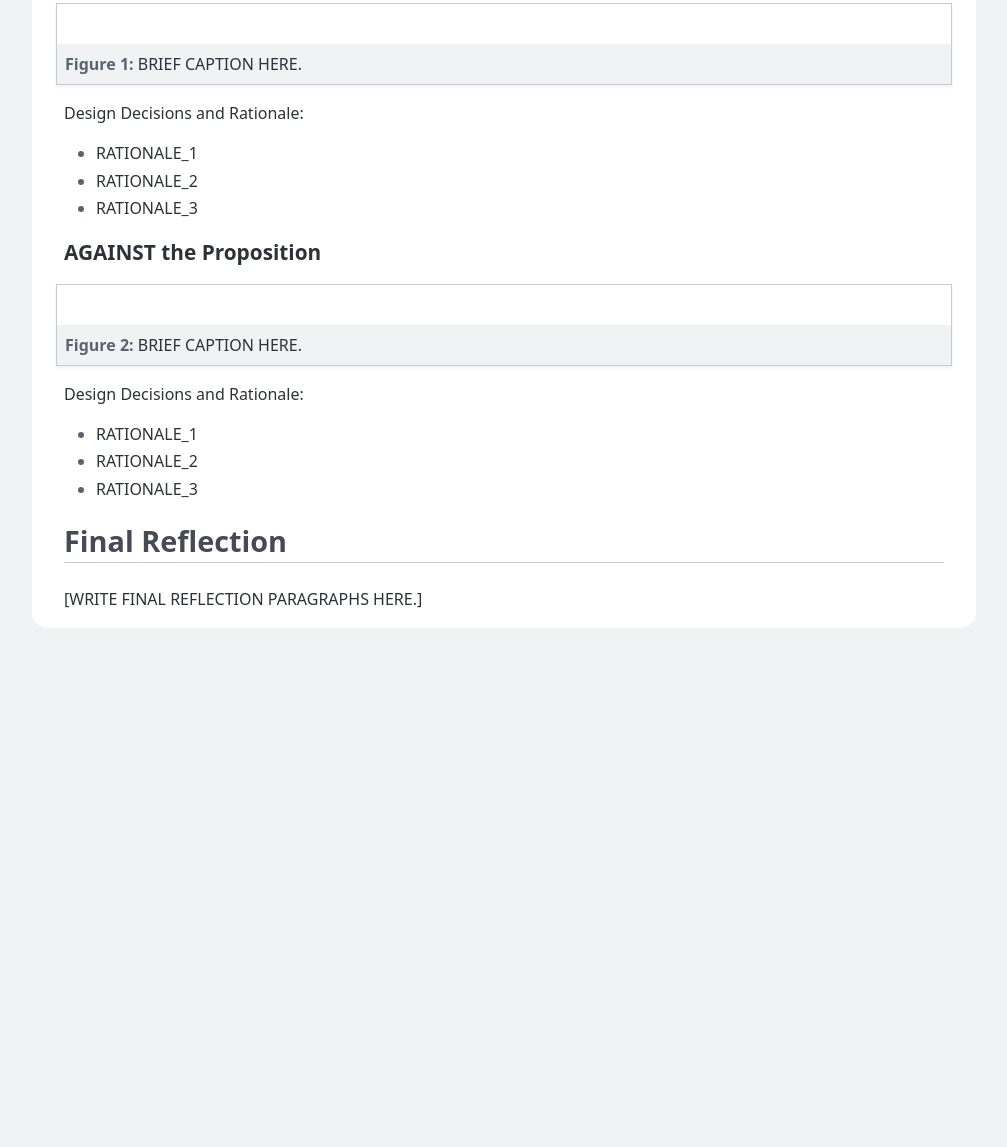
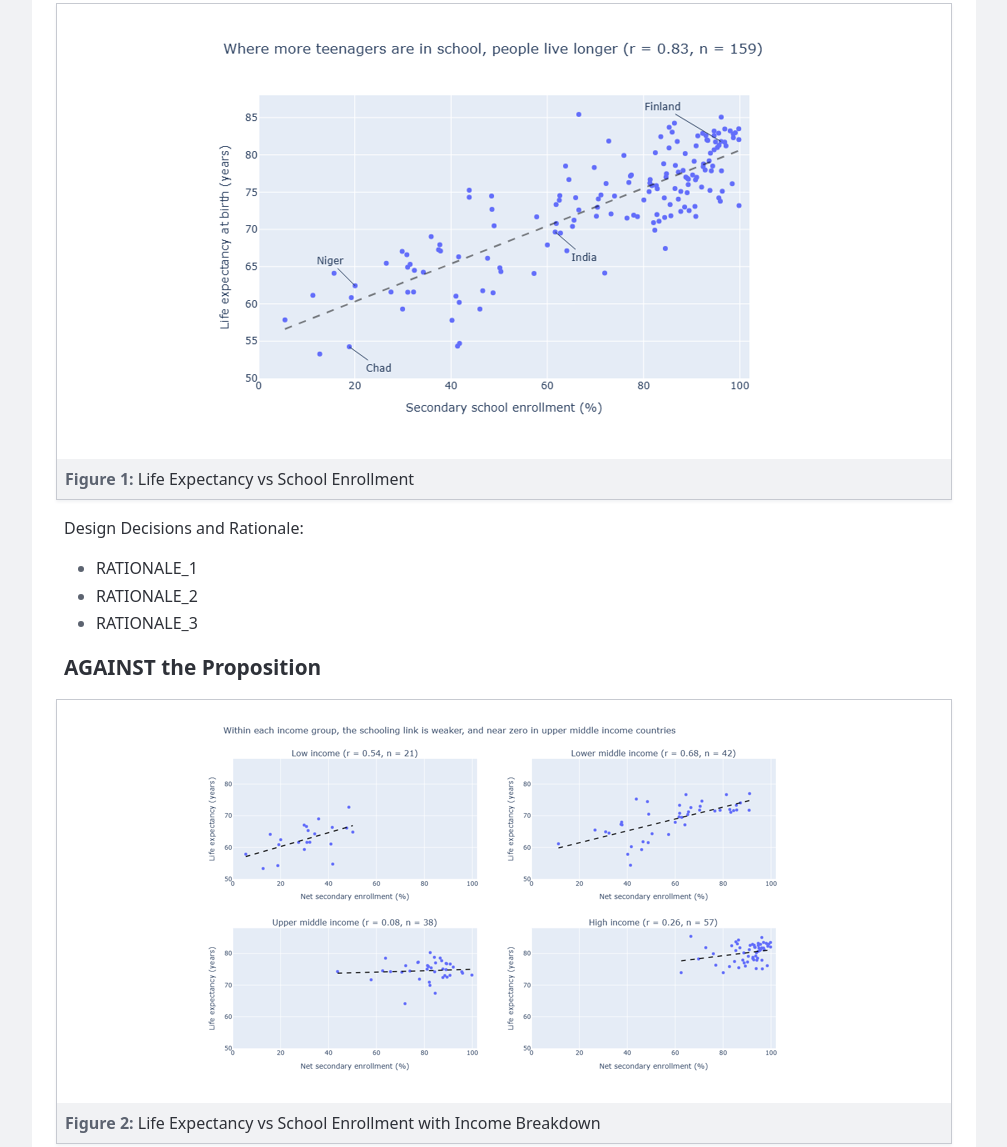
Before and after one commit to jamaro7179-sys/DSC209R_portfolio_lab1, a plain HTML site: page projects/Project2_Content/Project2.html in a window 1280 px wide. Shown: the part 519-1666 px from the top of the page, without its empty margins (136-1143 px from the left). Before the commit the page ends 1155 px from the top, so only its background shows below. Drawn offline with Linux system fonts and the light colour scheme.

Commit message:
Project 2 images, page set up

```diff
--- a/lib/projects.json
+++ b/lib/projects.json
@@ -1,13 +1,13 @@
   [
     {
       "title": "Project 2: Persuasive or Deceptive Visualization?",
-      "year": 2025,
+      "year": 2026,
       "image": "https://vis-society.github.io/labs/2/images/empty.svg",
       "description": "A short sentence or two about what you built."
     },
     {
-      "title": "Project 1: Visualization",
-      "year": 2026,
+      "title": "Project 1: Still to Come...",
+      "year": 2025,
       "image": "https://vis-society.github.io/labs/2/images/empty.svg",
       "description": "A short sentence or two about what you built."
     },
--- a/projects/Project2_Content/Project2.html
+++ b/projects/Project2_Content/Project2.html
@@ -157,8 +157,8 @@
             <h3>FOR the Proposition</h3>
 
             <figure>
-                <img src="IMAGE_FILENAME" alt="">
-                <figcaption>BRIEF CAPTION HERE.</figcaption>
+                <img src="lifeexpectancy_v_schoolenrollment.png" alt="Life Expectancy vs School Enrollment">
+                <figcaption>Life Expectancy vs School Enrollment</figcaption>
             </figure>
 
             <p>Design Decisions and Rationale:</p>
@@ -174,8 +174,8 @@
             <h3>AGAINST the Proposition</h3>
 
             <figure>
-                <img src="IMAGE_FILENAME" alt="">
-                <figcaption>BRIEF CAPTION HERE.</figcaption>
+                <img src="lifeexpectancy_v_schoolenrollment_w_income.png" alt="Life Expectancy vs School Enrollment with Income Breakdown">
+                <figcaption>Life Expectancy vs School Enrollment with Income Breakdown</figcaption>
             </figure>
 
             <p>Design Decisions and Rationale:</p>
```
Also changed, not shown: projects/Project2_Content/lifeexpectancy_v_schoolenrollment.png (added), projects/Project2_Content/lifeexpectancy_v_schoolenrollment_w_income.png (added).
